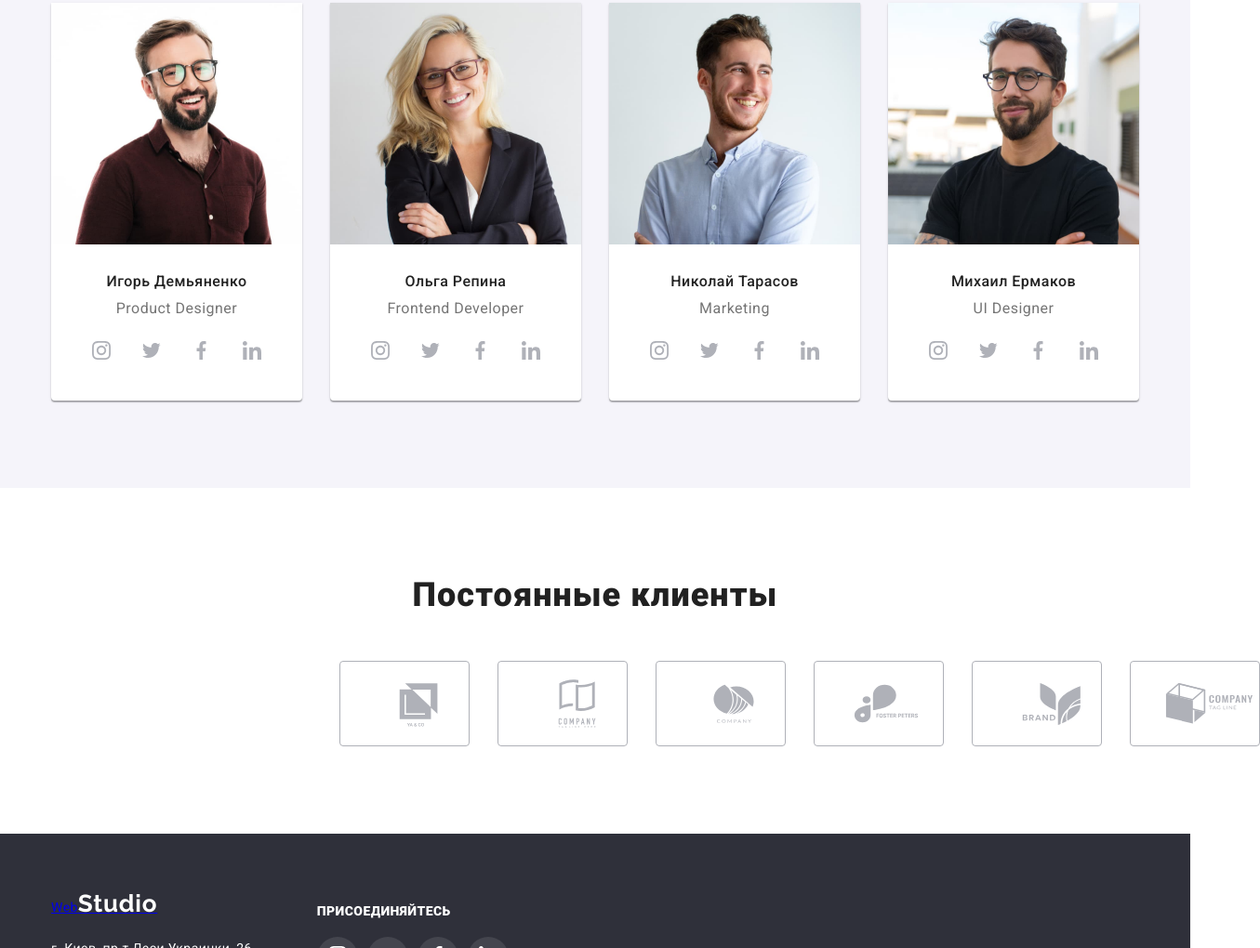
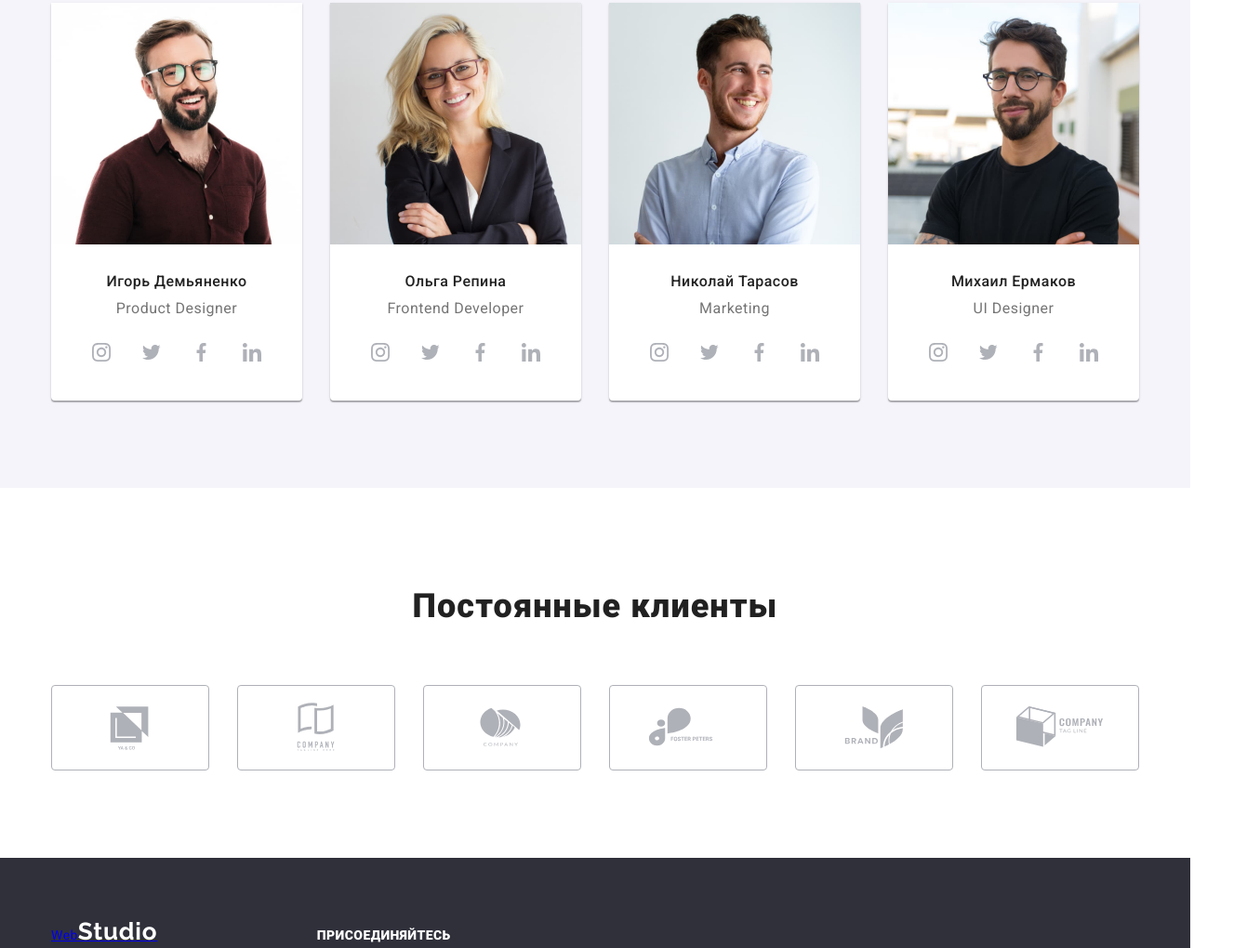
Before and after one commit to ArtemAraratik/goit-markup-hw-04, a plain HTML site: page index.html in a window 1280 px wide. Shown: the part 1780-2800 px from the top of the page at 93% size, 1355 px wide, since content can reach past the window. Drawn offline with nearby package versions, Linux system fonts and the light colour scheme.

Commit message:
hw4 remake

```diff
--- a/css/styles.css
+++ b/css/styles.css
@@ -164,6 +164,7 @@ margin-right: 50px;
     text-decoration: none;
     color: #757575;
     font-weight: 500;
+    display: flex;
   }
   .header-contact-link:hover, .header-contact-link:focus {
     color:var(--logo-web-color);
@@ -171,11 +172,9 @@ margin-right: 50px;
 
 .icon {
   margin-right: 10px;
-  fill: #757575;
+  fill: currentColor;
 }
-.icon:hover, .icon:focus {
-   fill: var(--logo-web-color);
-}
+
 .smartphone {
    width: 10px;
    height: 16px;
@@ -191,9 +190,13 @@ margin-right: 50px;
 
  .hero {
    background-image:
-   /* linear-gradient(to right,rgba(13, 25, 153, 0.4)), */
-   url(../images/hw4/herobackground.jpg);
+   linear-gradient(to right,rgba(47, 48, 58, 0.4), rgba(255, 255, 255, 0.4)),   url(../images/hw4/herobackground.jpg);
    background-color: var(--footer-background-color);
+   min-width: 600px;
+   min-height: 600px;
+   margin: 0 auto;
+   background-size: cover;
+   background-position: center;
    padding: 200px 0;
    text-align: center;
  }
@@ -281,10 +284,11 @@ margin-right: 50px;
    color: #757575;
  }
  .icon-credo {
-   width: 300px;
-   height: 150px;
+   width: 70px;
+   height: 70px;
+   margin-left: 100px;
    margin-top: 25px;
-   margin-left: 25px;;
+
 
  }
  .credo-box-icon {
@@ -380,39 +384,40 @@ margin-right: 50px;
    padding-bottom: 30px;
  }
  .social-list {
-   margin-left: 32px;
    margin-top: 16px;
    gap: 10px;
    display: flex;
-   list-style: none;
+   justify-content: center;
+
  }
- .social-btn {
+ .social-link {
    background-color: #fff;
    width: 44px;
    height: 44px;
-   border: none;
+   border-radius: 50%;
+   color: #AFB1B8;
+   display: flex;
+   align-items: center;
+   justify-content: center;
  }
  .social-icon {
    width:20px;
    height: 20px;
-   fill: #afb1b8;
+   fill:currentColor;
 }
-.social-btn:hover {
+.social-link:hover {
+   border-radius: 50%;
+   color:#FFFFFF;
+   background: #2196F3;
+
+}
+.social-link:focus {
    border-radius: 50%;
    background: #2196F3;
-   cursor: pointer;
+   color: #FFFFFF;
+
 }
-.social-btn:focus {
-   border-radius: 50%;
-   background: #2196F3;
-   cursor: pointer;
-}
-.social-icon:hover {
-   fill: white;
-}
-.social-icon:focus {
-   fill: white;
-}
+
 /* Clients */
 .clients-conteiner {
 
@@ -423,39 +428,40 @@ margin-right: 50px;
    font-style: normal;
    font-weight: 700;
    font-size: 36px;
-   line-height: 42px;
+   line-height: 1.88;
    text-align: center;
    letter-spacing: 0.03em;
    color: #212121;
-   margin-top: 94px;
    margin-bottom: 50px;
 }
 .clients-list {
    display: flex;
    gap: 30px;
-   margin-bottom: 94px;
-   margin-left: 365px;
    list-style: none;
 
 }
-.clients-items {
+.client-link {
    width: 170px;
    height: 92px;
+   color:  #AFB1B8;
    border: 1px solid #AFB1B8;
    border-radius: 4px;
+   display: flex;
+   align-items: center;
+   justify-content: center;
 }
 .clients-icon {
    width: 106px;
    height: 60px;
-   margin-left: 32px;
-   margin-top: 16px;
-   fill: #AFB1B8;
+   fill:currentColor;
 }
-.clients-items:hover  {
+.client-link:hover  {
    border: 1px solid #2196F3;
+   color: #2196F3;
 }
-.clients-icon:hover {
-   fill: #2196F3;
+.client-link:focus{
+   border: 1px solid #2196F3;
+   color: #2196F3;
 }
  /* fotter */
  footer {
@@ -466,23 +472,11 @@ margin-right: 50px;
  }
  .footer-conteiner {
    display: flex;
+   align-items: baseline;
    box-sizing: border-box;
 
  }
- .logo-web-footer, .address-list {
 
-   list-style: none;
- }
- footer>.container>.logo-web-footer {
-   font-family: 'Raleway';
-   font-style: normal;
-   font-weight: 700;
-   font-size: 26px;
-   line-height: 1.19;
-   letter-spacing: 0.03em;
-   color: #2196F3;
-   text-decoration: none;
- }
  .address-items:not(:last-child) {
    margin-bottom: 9px;
  }
@@ -547,23 +541,27 @@ margin-right: 50px;
 .social-list-footer {
    display: flex;
    gap: 10px;
-   list-style: none;
+
 }
-.social-btn-footer {
+.social-link-footer {
    background-color: rgba(255, 255, 255, 0.1);
-   fill: #fff;
+   fill: #ffffff;
    border-radius: 50%;
-   border: none;
    width: 44px;
    height: 44px;
+   display: flex;
+   align-items: center;
+   justify-content: center;
 }
 .social-icon-footer {
    width: 20px;
    height: 20px;
+   fill: currentColor;
 }
-.social-btn-footer:hover {
+.social-link-footer:hover {
    background-color: #2196F3;
-   cursor: pointer;
+   color: #FFFFFF;
+
 }
 /* portfolio */
 .portfolio-fillter {
--- a/index.html
+++ b/index.html
@@ -24,7 +24,7 @@
      </nav>
       <ul class="header-contact-list list">
         <li class="header-contact-items">
-          <a href="mailto:info@devstudio.com" class="header-contact-link mail">
+          <a href="mailto:info@devstudio.com" class="header-contact-link">
             <svg class="icon mail">
             <use href="./images/hw4/svg/symbol-defs.svg#icon-mail"></use>
             </svg>
@@ -53,7 +53,7 @@
             <li class="credo-items">
                 <div class="credo-box-icon">
                     <svg class="icon-credo">
-                        <use href="./images/hw4/svg/symbol-defs.svg#icon-spytnik" class="spytnik">
+                        <use href="./images/hw4/svg/credoSVG.svg#icon-spytnik" class="spytnik">
                         </use>
                     </svg>
                 </div>
@@ -63,7 +63,7 @@
             <li class="credo-items">
                 <div class="credo-box-icon">
                     <svg class="icon-credo">
-                        <use href="./images/hw4/svg/symbol-defs.svg#icon-clock">
+                        <use href="./images/hw4/svg/credoSVG.svg#icon-clock" class="spytnik">
                         </use>
                     </svg>
                 </div>
@@ -73,7 +73,7 @@
             <li class="credo-items">
                 <div class="credo-box-icon">
                     <svg class="icon-credo diagram">
-                        <use href="./images/hw4/svg/symbol-defs.svg#icon-diagram" class="spytnik">
+                        <use href="./images/hw4/svg/credoSVG.svg#icon-diagram" class="spytnik">
                         </use>
                     </svg>
                 </div>
@@ -83,7 +83,7 @@
             <li class="credo-items">
                 <div class="credo-box-icon">
                     <svg class="icon-credo astronaut">
-                        <use href="./images/hw4/svg/symbol-defs.svg#icon-astronaut">
+                        <use href="./images/hw4/svg/credoSVG.svg#icon-astronaut" class="spytnik">
                         </use>
                     </svg>
                 </div>
@@ -116,31 +116,35 @@
                 <div class="team-text">
                     <h3 class="team-name">Игорь Демьяненко</h3>
                     <p class="team-position">Product Designer</p>
-                    <ul class="social-list">
-                        <li class="social-btn-items">
-                            <button type="button" class="social-btn">
+                    <ul class="social-list list">
+                        <li class="social-link-items">
+                            <a href="" class="social-link">
                              <svg class="social-icon">
                                 <use href="./images/hw4/svg/symbol-defs.svg#icon-instagram"></use>
                              </svg>
-                        </button></li>
-                        <li class="social-btn-items">
-                            <button type="button" class="social-btn">
+                            </a>
+                        </li>
+                        <li class="social-link-items">
+                            <a href="" class="social-link">
                              <svg class="social-icon">
                                 <use href="./images/hw4/svg/symbol-defs.svg#icon-twitter"></use>
                              </svg>
-                        </button></li>
-                        <li class="social-btn-items">
-                            <button type="button" class="social-btn">
+                            </a>
+                        </li>
+                        <li class="social-link-items">
+                            <a href="" class="social-link">
                              <svg class="social-icon">
                                 <use href="./images/hw4/svg/symbol-defs.svg#icon-facebook-1"></use>
                              </svg>
-                        </button></li>
-                        <li class="social-btn-items">
-                            <button type="button" class="social-btn">
+                            </a>
+                        </li>
+                        <li class="social-link-items">
+                            <a href="" class="social-link">
                              <svg class="social-icon">
                                 <use href="./images/hw4/svg/symbol-defs.svg#icon-linkedin-1-1"></use>
                              </svg>
-                        </button></li>
+                            </a>
+                        </li>
                     </ul>
                 </div>
             </li>
@@ -149,31 +153,35 @@
                 <div class="team-text">
                     <h3 class="team-name" >Ольга Репина</h3>
                     <p class="team-position">Frontend Developer</p>
-                    <ul class="social-list">
-                        <li class="social-btn-items">
-                            <button type="button" class="social-btn">
+                    <ul class="social-list list">
+                        <li class="social-link-items">
+                            <a href="" class="social-link">
                              <svg class="social-icon">
                                 <use href="./images/hw4/svg/symbol-defs.svg#icon-instagram"></use>
                              </svg>
-                        </button></li>
-                        <li class="social-btn-items">
-                            <button type="button" class="social-btn">
+                            </a>
+                        </li>
+                        <li class="social-link-items">
+                            <a href="" class="social-link">
                              <svg class="social-icon">
                                 <use href="./images/hw4/svg/symbol-defs.svg#icon-twitter"></use>
                              </svg>
-                        </button></li>
-                        <li class="social-btn-items">
-                            <button type="button" class="social-btn">
+                            </a>
+                        </li>
+                        <li class="social-link-items">
+                            <a href="" class="social-link">
                              <svg class="social-icon">
                                 <use href="./images/hw4/svg/symbol-defs.svg#icon-facebook-1"></use>
                              </svg>
-                        </button></li>
-                        <li class="social-btn-items">
-                            <button type="button" class="social-btn">
+                            </a>
+                        </li>
+                        <li class="social-link-items">
+                            <a href="" class="social-link">
                              <svg class="social-icon">
                                 <use href="./images/hw4/svg/symbol-defs.svg#icon-linkedin-1-1"></use>
                              </svg>
-                        </button></li>
+                            </a>
+                        </li>
                     </ul>
                 </div>
             </li>
@@ -182,31 +190,35 @@
                 <div class="team-text">
                     <h3 class="team-name">Николай Тарасов</h3>
                     <p class="team-position">Marketing</p>
-                    <ul class="social-list">
-                        <li class="social-btn-items">
-                            <button type="button" class="social-btn">
+                    <ul class="social-list list">
+                        <li class="social-link-items">
+                            <a href="" class="social-link">
                              <svg class="social-icon">
                                 <use href="./images/hw4/svg/symbol-defs.svg#icon-instagram"></use>
                              </svg>
-                        </button></li>
-                        <li class="social-btn-items">
-                            <button type="button" class="social-btn">
+                            </a>
+                        </li>
+                        <li class="social-link-items">
+                            <a href="" class="social-link">
                              <svg class="social-icon">
                                 <use href="./images/hw4/svg/symbol-defs.svg#icon-twitter"></use>
                              </svg>
-                        </button></li>
-                        <li class="social-btn-items">
-                            <button type="button" class="social-btn">
+                            </a>
+                        </li>
+                        <li class="social-link-items">
+                            <a href="" class="social-link">
                              <svg class="social-icon">
                                 <use href="./images/hw4/svg/symbol-defs.svg#icon-facebook-1"></use>
                              </svg>
-                        </button></li>
-                        <li class="social-btn-items">
-                            <button type="button" class="social-btn">
+                            </a>
+                        </li>
+                        <li class="social-link-items">
+                            <a href="" class="social-link">
                              <svg class="social-icon">
                                 <use href="./images/hw4/svg/symbol-defs.svg#icon-linkedin-1-1"></use>
                              </svg>
-                        </button></li>
+                            </a>
+                        </li>
                     </ul>
                 </div>
             </li>
@@ -215,72 +227,76 @@
                 <div class="team-text">
                     <h3 class="team-name">Михаил Ермаков</h3>
                     <p class="team-position">UI Designer</p>
-                    <ul class="social-list">
-                        <li class="social-btn-items">
-                            <button type="button" class="social-btn">
+                   <ul class="social-list list">
+                        <li class="social-link-items">
+                            <a href="" class="social-link">
                              <svg class="social-icon">
                                 <use href="./images/hw4/svg/symbol-defs.svg#icon-instagram"></use>
                              </svg>
-                        </button></li>
-                        <li class="social-btn-items">
-                            <button type="button" class="social-btn">
+                            </a>
+                        </li>
+                        <li class="social-link-items">
+                            <a href="" class="social-link">
                              <svg class="social-icon">
                                 <use href="./images/hw4/svg/symbol-defs.svg#icon-twitter"></use>
                              </svg>
-                        </button></li>
-                        <li class="social-btn-items">
-                            <button type="button" class="social-btn">
+                            </a>
+                        </li>
+                        <li class="social-link-items">
+                            <a href="" class="social-link">
                              <svg class="social-icon">
                                 <use href="./images/hw4/svg/symbol-defs.svg#icon-facebook-1"></use>
                              </svg>
-                        </button></li>
-                        <li class="social-btn-items">
-                            <button type="button" class="social-btn">
+                            </a>
+                        </li>
+                        <li class="social-link-items">
+                            <a href="" class="social-link">
                              <svg class="social-icon">
                                 <use href="./images/hw4/svg/symbol-defs.svg#icon-linkedin-1-1"></use>
                              </svg>
-                        </button></li>
+                            </a>
+                        </li>
                     </ul>
                 </div>
             </li>
         </ul>
         </div>
     </section>
-    <section class="clients">
-        <div class="clients-conteiner">
+    <section class="section">
+        <div class="container">
             <h2 class="h2-clients">Постоянные клиенты</h2>
             <ul class="clients-list">
-                <li class="clients-items"><a href="">
+                <li class="clients-items"><a href="" class="client-link">
                     <svg class="clients-icon">
                         <use href="./images/hw4/svg/symbol-defs.svg#icon-compani1">
                         </use>
                     </svg>
                 </a></li>
-                <li class="clients-items"><a href="">
+                <li class="clients-items"><a href="" class="client-link">
                     <svg class="clients-icon">
                         <use href="./images/hw4/svg/symbol-defs.svg#icon-compani2">
                         </use>
                     </svg>
                 </a></li>
-                <li class="clients-items"><a href="">
+                <li class="clients-items"><a href="" class="client-link">
                     <svg class="clients-icon">
                         <use href="./images/hw4/svg/symbol-defs.svg#icon-compani3">
                         </use>
                     </svg>
                 </a></li>
-                <li class="clients-items"><a href="">
+                <li class="clients-items"><a href="" class="client-link">
                     <svg class="clients-icon">
                         <use href="./images/hw4/svg/symbol-defs.svg#icon-compani4">
                         </use>
                     </svg>
                 </a></li>
-                <li class="clients-items"><a href="">
+                <li class="clients-items"><a href="" class="client-link">
                     <svg class="clients-icon">
                         <use href="./images/hw4/svg/symbol-defs.svg#icon-compani5">
                         </use>
                     </svg>
                 </a></li>
-                <li class="clients-items"><a href="">
+                <li class="clients-items"><a href="" class="client-link">
                     <svg class="clients-icon">
                         <use href="./images/hw4/svg/symbol-defs.svg#icon-compani6">
                         </use>
@@ -310,31 +326,35 @@
         </div>
       <div class="join-us">
         <h3 class="h3-footer">Присоединяйтесь</h3>
-        <ul class="social-list-footer">
-            <li class="social-btn-items-footer">
-                <button type="button" class="social-btn-footer">
+        <ul class="social-list-footer list">
+            <li class="social-link-items-footer">
+                <a href="" class="social-link-footer">
                  <svg class="social-icon-footer">
                     <use href="./images/hw4/svg/symbol-defs.svg#icon-instagram"></use>
                  </svg>
-            </button></li>
-            <li class="social-btn-items-footer">
-                <button type="button" class="social-btn-footer">
+                </a>
+            </li>
+            <li class="social-link-items-footer">
+                <a href="" class="social-link-footer">
                  <svg class="social-icon-footer">
                     <use href="./images/hw4/svg/symbol-defs.svg#icon-twitter"></use>
                  </svg>
-            </button></li>
-            <li class="social-btn-items-footer">
-                <button type="button" class="social-btn-footer">
+                </a>
+            </li>
+            <li class="social-link-items-footer">
+                <a href="" class="social-link-footer">
                  <svg class="social-icon-footer">
                     <use href="./images/hw4/svg/symbol-defs.svg#icon-facebook-1"></use>
                  </svg>
-            </button></li>
-            <li class="social-btn-items-footer">
-                <button type="button" class="social-btn-footer">
+                </a>
+            </li>
+            <li class="social-link-items-footer">
+                <a href="" class="social-link-footer">
                  <svg class="social-icon-footer">
                     <use href="./images/hw4/svg/symbol-defs.svg#icon-linkedin-1-1"></use>
                  </svg>
-            </button></li>
+                </a>
+            </li>
         </ul>
       </div>
      </div>
```
Also changed, not shown: portfolio.html (+3 -3 lines), images/hw4/svg/astronaut.svg, images/hw4/svg/clock.svg, images/hw4/svg/credoSVG.svg (added), images/hw4/svg/facebook (1).svg, images/hw4/svg/facebook.svg (added), images/hw4/svg/instagram.svg, images/hw4/svg/linkedin 1 (1).svg, images/hw4/svg/linkedin.svg (added), images/hw4/svg/socialSVG.svg (added), images/hw4/svg/spytnik.svg, images/hw4/svg/twitter.svg, 2 other files. Lines whose indentation alone changed are shown as unchanged.
